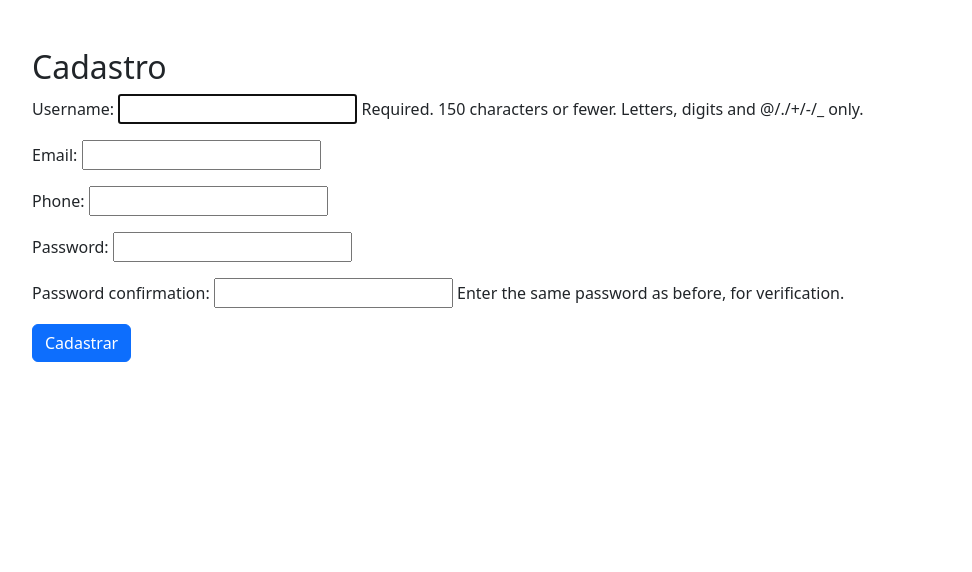
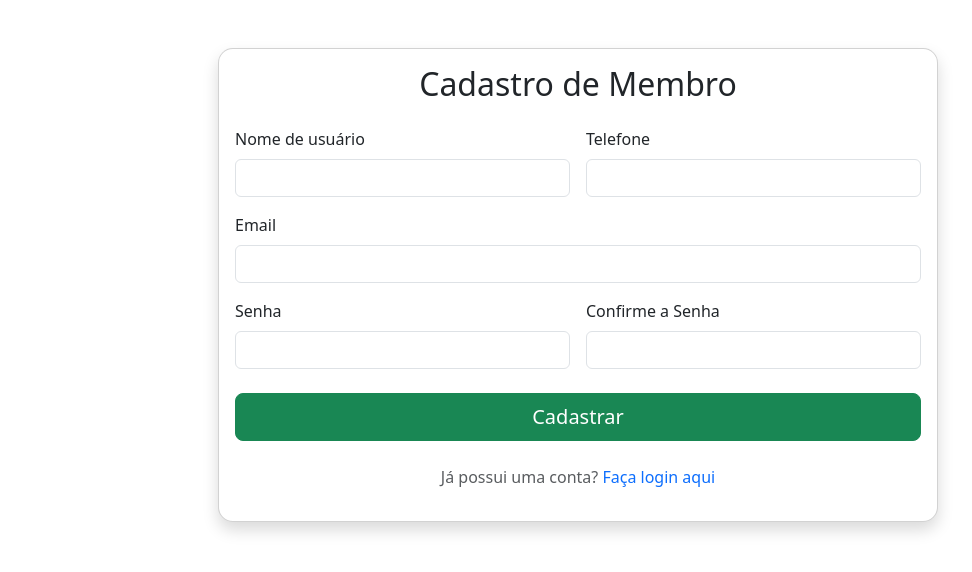
Before and after one commit to menascim/igreja_financeiro, a Django app: page /cadastro/ in a window 1280 px wide. Shown: the top 572 px of the page, without its empty margins (62-1034 px from the left). Run offline with Django 5.2, Linux system fonts and the light colour scheme.

Commit message:
Update register.html

```diff
--- a/core/templates/registration/register.html
+++ b/core/templates/registration/register.html
@@ -2,11 +2,120 @@
 
 {% block content %}
 <div class="container mt-5">
-    <h2>Cadastro</h2>
-    <form method="post">
-        {% csrf_token %}
-        {{ form.as_p }}
-        <button type="submit" class="btn btn-primary">Cadastrar</button>
-    </form>
+    <div class="row justify-content-center">
+        <div class="col-md-8">
+            <div class="card shadow">
+                <div class="card-body">
+                    <h2 class="card-title text-center mb-4">Cadastro de Membro</h2>
+
+                    {% if form.errors %}
+                    <div class="alert alert-danger" role="alert">
+                        {% for field, errors in form.errors.items %}
+                            {% for error in errors %}
+                                <p>{{ error }}</p>
+                            {% endfor %}
+                        {% endfor %}
+                    </div>
+                    {% endif %}
+
+                    <form method="post">
+                        {% csrf_token %}
+
+                        <div class="row g-3">
+                            <!-- Usuário -->
+                            <div class="col-md-6">
+                                <label for="id_username" class="form-label">Nome de usuário</label>
+                                <input type="text"
+                                       class="form-control {% if form.username.errors %}is-invalid{% endif %}"
+                                       id="id_username"
+                                       name="username"
+                                       required>
+                                {% for error in form.username.errors %}
+                                <div class="invalid-feedback">
+                                    {{ error }}
+                                </div>
+                                {% endfor %}
+                            </div>
+
+                            <!-- Telefone -->
+                            <div class="col-md-6">
+                                <label for="id_phone" class="form-label">Telefone</label>
+                                <input type="text"
+                                       class="form-control {% if form.phone.errors %}is-invalid{% endif %}"
+                                       id="id_phone"
+                                       name="phone"
+                                       required>
+                                {% for error in form.phone.errors %}
+                                <div class="invalid-feedback">
+                                    {{ error }}
+                                </div>
+                                {% endfor %}
+                            </div>
+
+                            <!-- Email -->
+                            <div class="col-12">
+                                <label for="id_email" class="form-label">Email</label>
+                                <input type="email"
+                                       class="form-control {% if form.email.errors %}is-invalid{% endif %}"
+                                       id="id_email"
+                                       name="email"
+                                       required>
+                                {% for error in form.email.errors %}
+                                <div class="invalid-feedback">
+                                    {{ error }}
+                                </div>
+                                {% endfor %}
+                            </div>
+
+                            <!-- Senha 1 -->
+                            <div class="col-md-6">
+                                <label for="id_password1" class="form-label">Senha</label>
+                                <input type="password"
+                                       class="form-control {% if form.password1.errors %}is-invalid{% endif %}"
+                                       id="id_password1"
+                                       name="password1"
+                                       required>
+                                {% for error in form.password1.errors %}
+                                <div class="invalid-feedback">
+                                    {{ error }}
+                                </div>
+                                {% endfor %}
+                            </div>
+
+                            <!-- Senha 2 -->
+                            <div class="col-md-6">
+                                <label for="id_password2" class="form-label">Confirme a Senha</label>
+                                <input type="password"
+                                       class="form-control {% if form.password2.errors %}is-invalid{% endif %}"
+                                       id="id_password2"
+                                       name="password2"
+                                       required>
+                                {% for error in form.password2.errors %}
+                                <div class="invalid-feedback">
+                                    {{ error }}
+                                </div>
+                                {% endfor %}
+                            </div>
+                        </div>
+
+                        <div class="d-grid gap-2 mt-4">
+                            <button type="submit" class="btn btn-success btn-lg">
+                                <i class="bi bi-person-plus"></i> Cadastrar
+                            </button>
+                        </div>
+                    </form>
+
+                    <div class="text-center mt-4">
+                        <p class="text-muted">
+                            Já possui uma conta?
+                            <a href="{% url 'login' %}" class="text-decoration-none">
+                                Faça login aqui
+                            </a>
+                        </p>
+                    </div>
+                </div>
+            </div>
+        </div>
+    </div>
 </div>
 {% endblock %}
```
